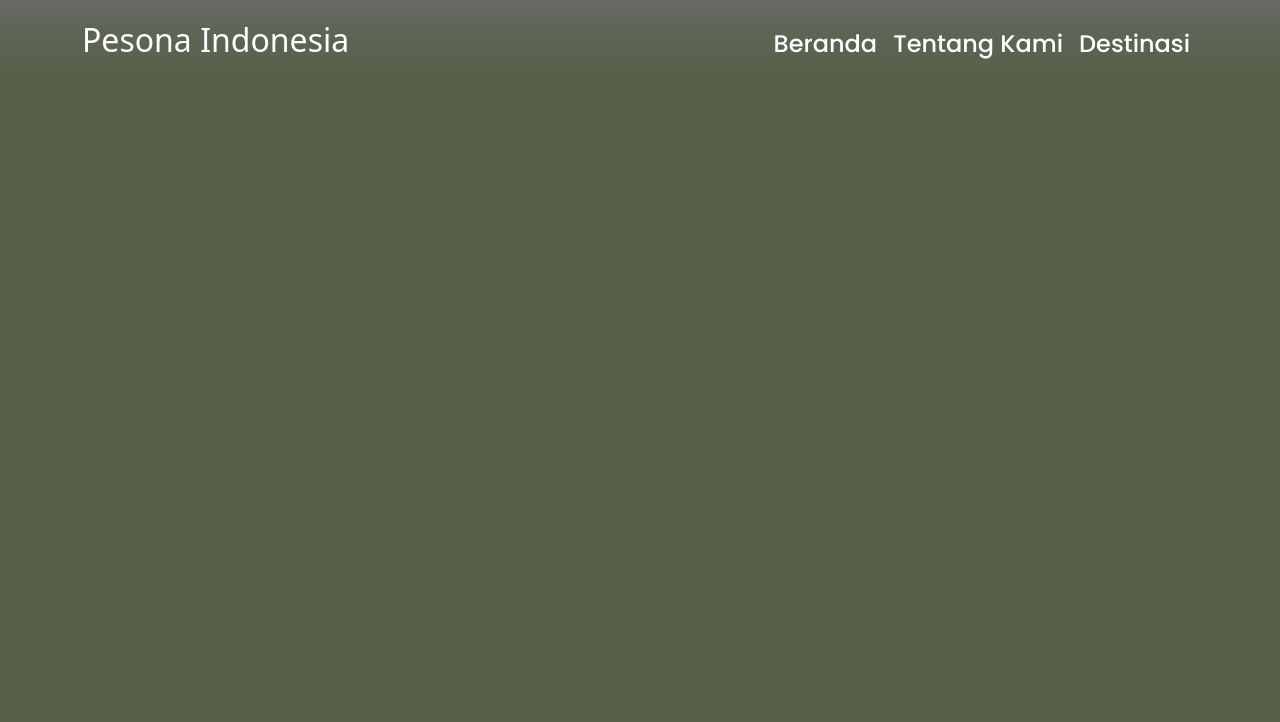
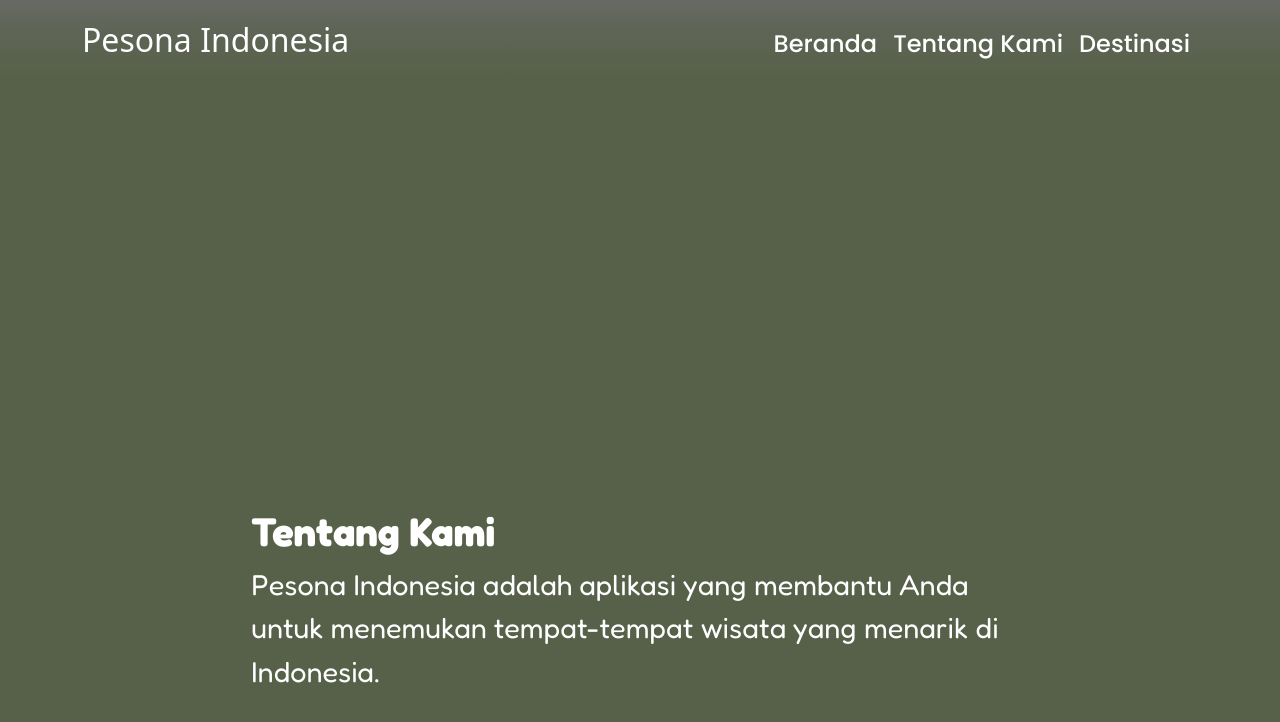
Before and after one commit to byonicku/West-Borneo, a React (Vite) app: page /about in a window 1280 px wide. Shown: the top 722 px of the page. Built offline with nearby package versions, Linux system fonts and the light colour scheme.

Commit message:
push push nanti gw bikin -tito

```diff
--- a/src/App.jsx
+++ b/src/App.jsx
@@ -4,6 +4,8 @@ import Header from './component/Header';
 import { Toaster } from 'sonner';
 import { Route, Routes } from "react-router-dom";
 import Home from './component/Home.jsx';
+import About from './component/About.jsx';
+import Destinasi from './component/Destinasi.jsx';
 
 function App() {
 
@@ -14,6 +16,8 @@ function App() {
       <main>
         <Routes>
           <Route path="/" element={<Home />} />
+          <Route path="/about" element={<About />} />
+          <Route path="/destinasi" element={<Destinasi />} />
         </Routes>
       </main>
     </>
--- /dev/null
+++ b/src/component/About.jsx
@@ -0,0 +1,27 @@
+import { Card, Col, Container, Row } from "react-bootstrap";
+
+export default function About() {
+  return (
+    <Container fluid>
+      <Row className="justify-content-center align-items-center">
+        <Col xs={12} md={8}>
+          <div className="opening-text w3-animate-left">
+            <Card className="bg-transparent border-0 text-white">
+              <Card.Body>
+                <Card.Title>
+                  <h1>
+                    <strong>Tentang Kami</strong>
+                  </h1>
+                </Card.Title>
+                <Card.Text>
+                  Pesona Indonesia adalah aplikasi yang membantu Anda untuk
+                  menemukan tempat-tempat wisata yang menarik di Indonesia.
+                </Card.Text>
+              </Card.Body>
+            </Card>
+          </div>
+        </Col>
+      </Row>
+    </Container>
+  );
+}
--- /dev/null
+++ b/src/component/Destinasi.jsx
@@ -0,0 +1,27 @@
+import { Card, Col, Container, Row } from "react-bootstrap";
+
+export default function Destinasi() {
+  return (
+    <Container fluid>
+      <Row className="justify-content-center align-items-center">
+        <Col xs={12} md={8}>
+          <div className="opening-text w3-animate-left">
+            <Card className="bg-transparent border-0 text-white">
+              <Card.Body>
+                <Card.Title>
+                  <h1>
+                    <strong>Destinasi Wisata</strong>
+                  </h1>
+                </Card.Title>
+                <Card.Text>
+                  Berikut adalah beberapa
+                    destinasi wisata yang menarik di Indonesia.
+                </Card.Text>
+                </Card.Body>
+            </Card>
+            </div>
+        </Col>
+        </Row>
+    </Container>
+  );
+}
--- a/src/component/Header.css
+++ b/src/component/Header.css
@@ -19,15 +19,15 @@
 }
 
 .header-content .nav-link:hover {
-    text-shadow: 0 0 3px #ffffff;
+    text-shadow: 0 0 3px white;
 }
 
 .header-content .nav-link:active {
-    text-shadow: 0 0 3px #ffffff;
+    text-shadow: 0 0 3px white;
 }
 
 .header-content .nav-link:focus {
-    text-shadow: 0 0 3px #ffffff;
+    text-shadow: 0 0 3px white;
 }
 
 .scrolled-header-content .nav-link {
@@ -37,14 +37,14 @@
 }
 
 .scrolled-header-content .nav-link:hover {
-    text-shadow: 0 0 3px #000;
+    text-shadow: 0 0 1px black;
 }
 
 .scrolled-header-content .nav-link:active {
-    text-shadow: 0 0 3px #000;
+    text-shadow: 0 0 1px black;
 }
 .scrolled-header-content .nav-link:focus {
-    text-shadow: 0 0 3px #000;
+    text-shadow: 0 0 1px black;
 }
 
 .scrolled-navbar {
--- a/src/component/Header.jsx
+++ b/src/component/Header.jsx
@@ -1,6 +1,7 @@
     import { Navbar, Container, Nav } from 'react-bootstrap';
     import './Header.css';
     import { useEffect, useState } from 'react';
+import { Link } from 'react-router-dom';
 
     export default function Header() {
         const [scrolled, setScrolled] = useState(false);
@@ -37,9 +38,9 @@
             </Navbar.Toggle>
             <Navbar.Collapse id="navbarNavDropdown">
                 <Nav className={scrolled ? "scrolled-header-content ms-auto" : "header-content ms-auto" }>
-                <Nav.Link className="text-white">Beranda</Nav.Link>
-                <Nav.Link className="text-white">Tentang Kami</Nav.Link>
-                <Nav.Link className="text-white">Destinasi</Nav.Link>
+                <Link to="/" className='nav-link text-white'>Beranda</Link>
+                <Link to="/about" className='nav-link text-white'>Tentang Kami</Link>
+                <Link to="/destinasi" className='nav-link text-white'>Destinasi</Link>
                 </Nav>
             </Navbar.Collapse>
             </Container>
--- a/src/component/Home.css
+++ b/src/component/Home.css
@@ -1,7 +1,7 @@
 .opening-text {
   padding-top: 400px;
   padding-left: 10px;
-  font-size: 25px;
+  font-size: 1.2em;
   min-height: 100vh;
   display: flex;
   flex-direction: column;
--- a/src/component/Home.jsx
+++ b/src/component/Home.jsx
@@ -10,7 +10,7 @@ export default function Home() {
             <Card className="bg-transparent border-0 text-white">
               <Card.Body>
                 <Card.Title>
-                  <strong>Welcome to Indonesia!</strong>
+                  <h1><strong>Welcome to Indonesia!</strong></h1>
                 </Card.Title>
                 <Card.Text>
                   Selamat datang di Pesona Indonesia. Kami akan membantu Anda
```
